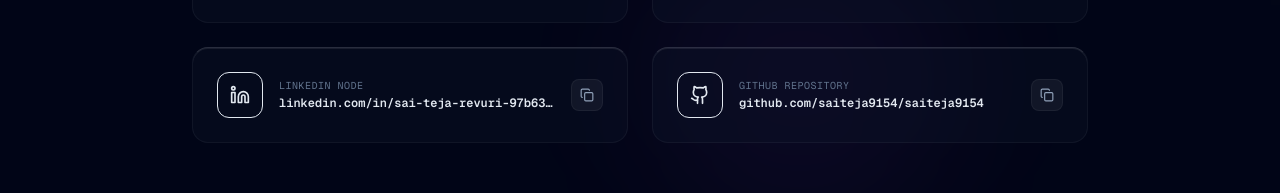
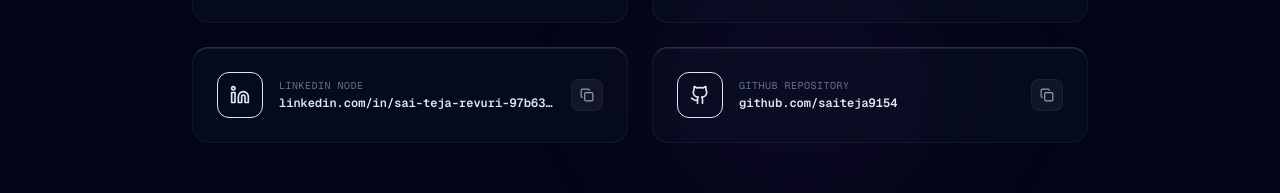
Before and after one commit to saiteja9154/portfolio, a React (Vite) app: page / in a window 1280 px wide. Shown: the part 6346-6539 px from the top of the page. Built offline with nearby package versions, Linux system fonts and the light colour scheme.

Commit message:
Update Contact Hub links and GitHub profile navigation

```diff
--- a/src/components/ContactHub.tsx
+++ b/src/components/ContactHub.tsx
@@ -6,7 +6,9 @@ import { motion } from 'motion/react';
 export default function ContactHub() {
   const [copiedKind, setCopiedKind] = useState<string | null>(null);
 
-  const handleCopy = (text: string, kind: string) => {
+  const handleCopy = (e: React.MouseEvent, text: string, kind: string) => {
+    e.preventDefault();
+    e.stopPropagation();
     navigator.clipboard.writeText(text);
     setCopiedKind(kind);
     setTimeout(() => setCopiedKind(null), 2000);
@@ -25,7 +27,7 @@ export default function ContactHub() {
       id: 'phone',
       label: 'Phone Line',
       value: PERSONAL_INFO.phone,
-      href: `tel:${PERSONAL_INFO.phone}`,
+      href: `tel:${PERSONAL_INFO.phone.replace(/\s+/g, '')}`,
       icon: Phone,
       color: 'text-purple-400 border-purple-505/10 bg-purple-505/5',
     },
@@ -84,12 +86,15 @@ export default function ContactHub() {
             const isCopied = copiedKind === c.id;
 
             return (
-              <motion.div
+              <motion.a
                 id={`contact-medium-${c.id}`}
                 key={c.id}
+                href={c.href}
+                target={c.id === 'linkedin' || c.id === 'github' ? '_blank' : undefined}
+                rel={c.id === 'linkedin' || c.id === 'github' ? 'noopener noreferrer' : undefined}
                 whileHover={{ rotateX: 4, rotateY: -4, scale: 1.01 }}
                 style={{ transformStyle: 'preserve-3d' }}
-                className="bg-slate-900/30 border border-white/5 border-t-white/15 shadow-[inset_0_1px_0px_rgba(255,255,255,0.08)] hover:border-white/12 rounded-2xl p-6 flex items-center justify-between transition-all group"
+                className="bg-slate-900/30 border border-white/5 border-t-white/15 shadow-[inset_0_1px_0px_rgba(255,255,255,0.08)] hover:border-white/12 rounded-2xl p-6 flex items-center justify-between transition-all group cursor-pointer"
               >
                 <div className="flex items-center space-x-4 min-w-0">
                   <div className={`p-3 rounded-xl border ${c.color} text-slate-200`}>
@@ -99,15 +104,12 @@ export default function ContactHub() {
                     <span className="text-[10px] font-mono text-slate-500 uppercase tracking-wider block">
                       {c.label}
                     </span>
-                    <a
+                    <span
                       id={`contact-link-tag-${c.id}`}
-                      href={c.href}
-                      target="_blank"
-                      rel="noreferrer referrer"
-                      className="text-xs text-slate-200 hover:text-indigo-400 font-mono transition-colors block truncate font-semibold mt-0.5"
+                      className="text-xs text-slate-200 group-hover:text-indigo-400 font-mono transition-colors block truncate font-semibold mt-0.5"
                     >
                       {c.value}
-                    </a>
+                    </span>
                   </div>
                 </div>
 
@@ -115,8 +117,8 @@ export default function ContactHub() {
                 <div className="flex items-center space-x-1.5 ml-4">
                   <button
                     id={`contact-copy-button-${c.id}`}
-                    onClick={() => handleCopy(c.value, c.id)}
-                    className="p-2 bg-white/5 hover:bg-indigo-500/20 border border-white/5 hover:border-indigo-500/30 text-slate-400 hover:text-white rounded-lg transition-all"
+                    onClick={(e) => handleCopy(e, c.id === 'github' ? c.href : c.value, c.id)}
+                    className="p-2 bg-white/5 hover:bg-indigo-500/20 border border-white/5 hover:border-indigo-500/30 text-slate-400 hover:text-white rounded-lg transition-all relative z-10"
                     title="Copy Handle"
                   >
                     {isCopied ? (
@@ -126,7 +128,7 @@ export default function ContactHub() {
                     )}
                   </button>
                 </div>
-              </motion.div>
+              </motion.a>
             );
           })}
         </div>
--- a/src/data.ts
+++ b/src/data.ts
@@ -6,7 +6,7 @@ export const PERSONAL_INFO = {
   phone: "+91 9154122026",
   email: "steja9759@gmail.com",
   linkedin: "linkedin.com/in/sai-teja-revuri-97b63732a",
-  github: "github.com/saiteja9154/saiteja9154",
+  github: "github.com/saiteja9154",
   summary: "B.Tech Computer Science and Artificial Intelligence student focused on Data Analytics and AI-driven problem solving. Skilled in Python, SQL, Power BI, Excel, Pandas, NumPy, and Data Visualization. Built analytics and data management systems and AI-assisted SQL query generation. Experienced with data cleaning, exploratory analysis, database modeling, and practical implementation of data-driven solutions."
 };
 
```
